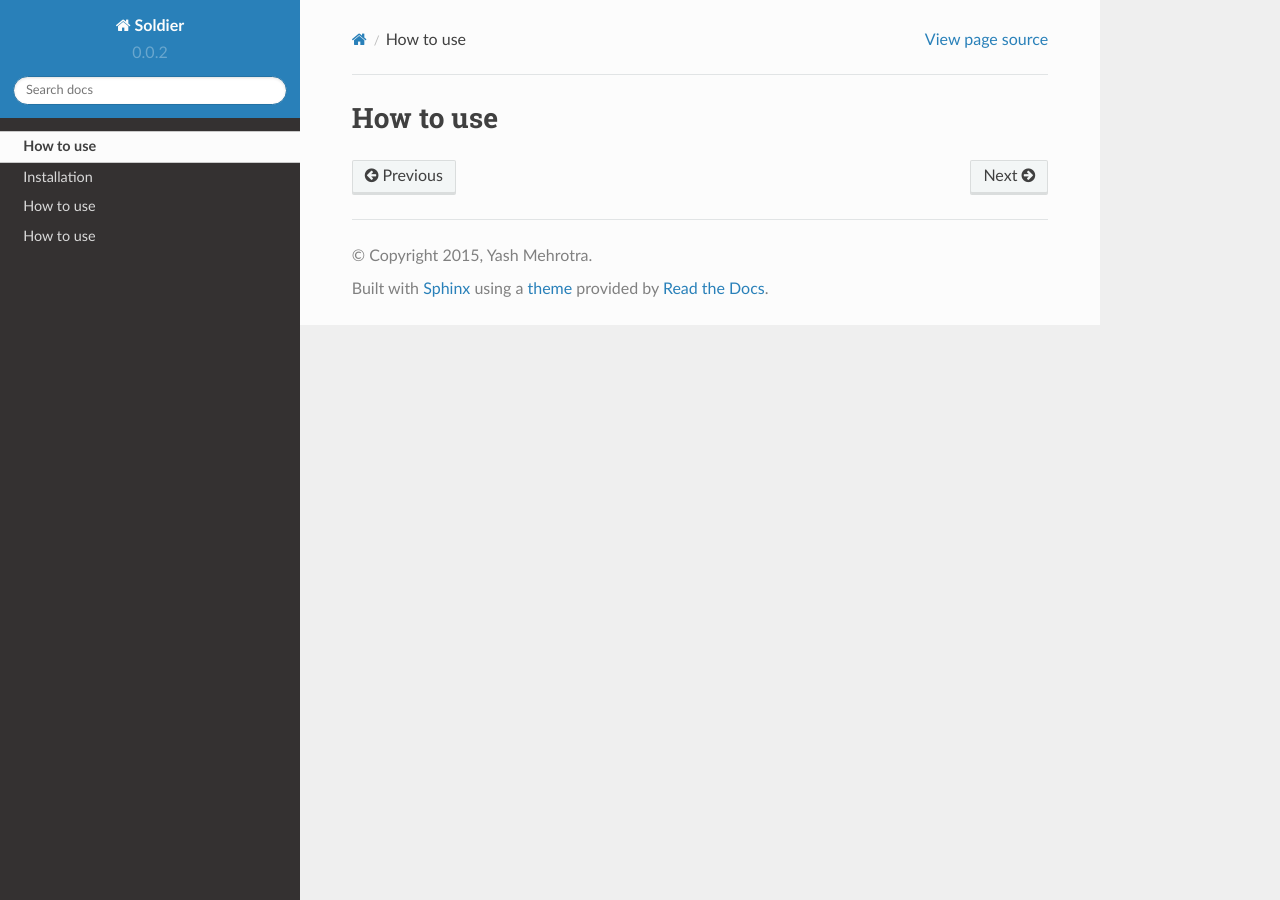
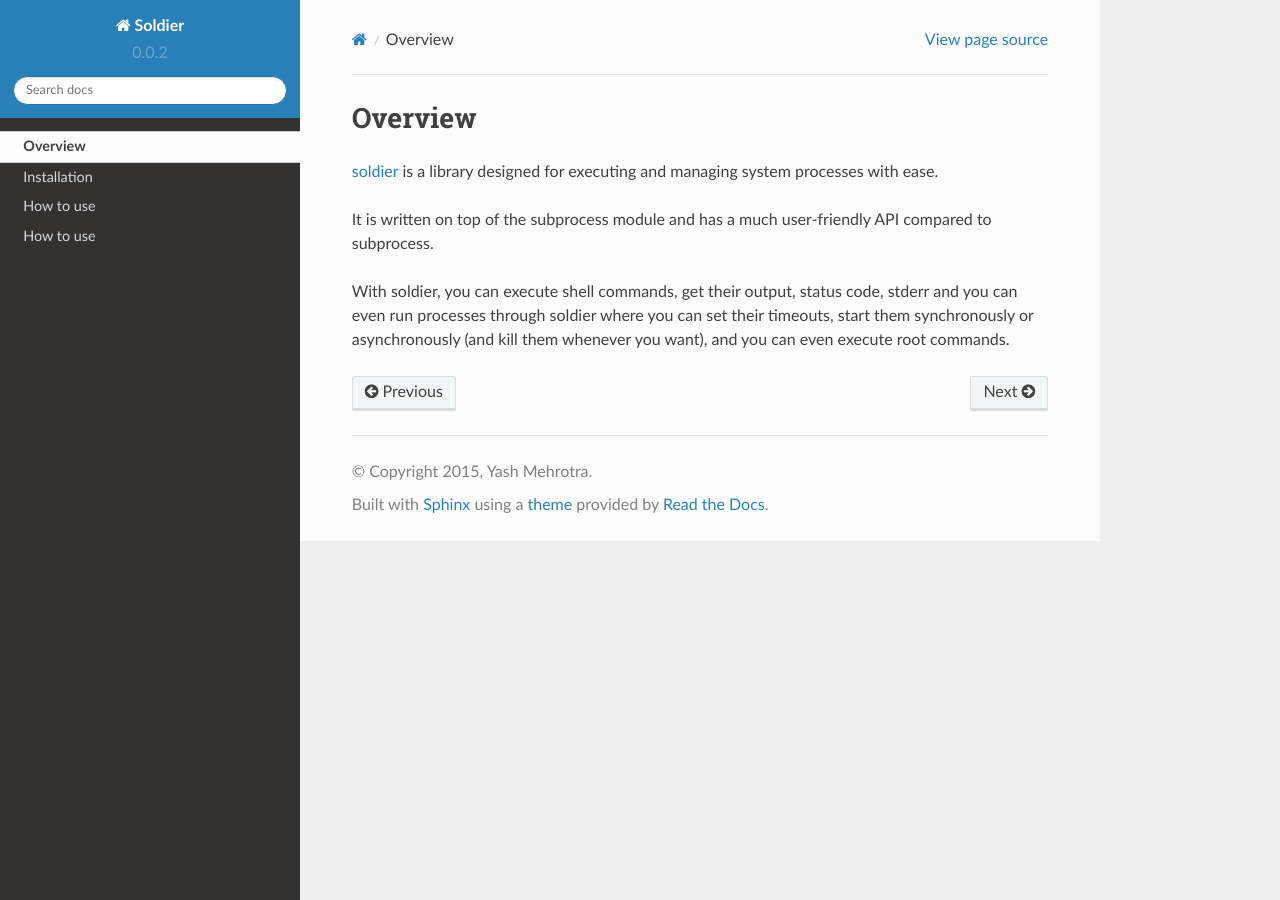
Before and after one commit to yashmehrotra/soldier, a Sphinx documentation site: the page built from docs/overview.rst, in a window 1280 px wide. Built offline with Sphinx 7.4.7 and the Read the Docs theme 2.0.0, drawn with Linux system fonts in a browser that asks for light colours.

Commit message:
Added overview in docs

```diff
--- a/docs/overview.rst
+++ b/docs/overview.rst
@@ -1,2 +1,8 @@
-How to use
-==========
+Overview
+========
+
+`soldier <http://github.com/yashmehrotra/soldier>`_ is a library designed for executing and managing system processes with ease.
+
+It is written on top of the subprocess module and has a much user-friendly API compared to subprocess.
+
+With soldier, you can execute shell commands, get their output, status code, stderr and you can even run processes through soldier where you can set their timeouts, start them synchronously or asynchronously (and kill them whenever you want), and you can even execute root commands.
```
